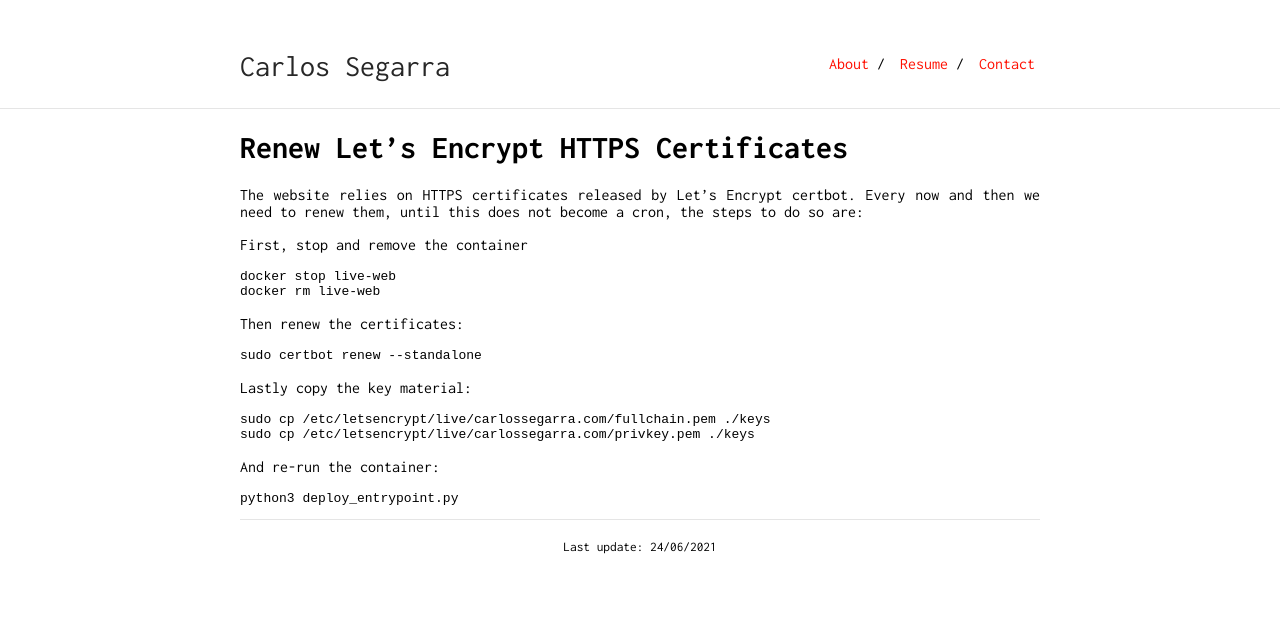
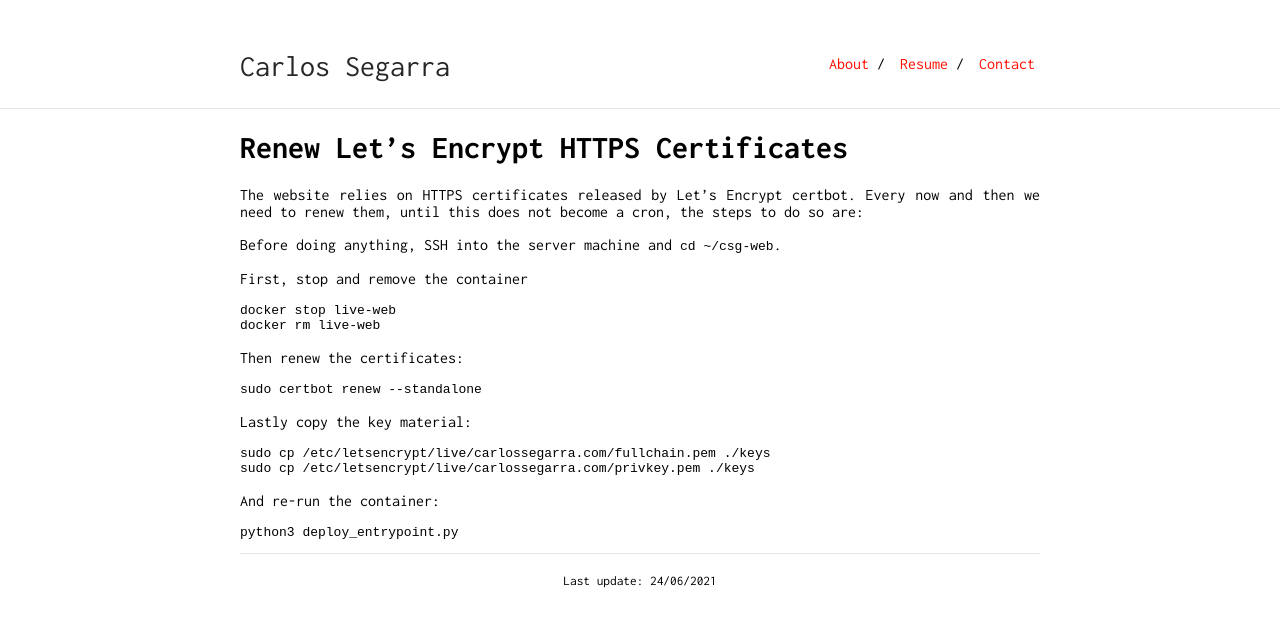
Before and after one commit to csegarragonz/csg-web, a Jekyll site: the page built from docs/certs.md, in a window 1280 px wide. Shown: the top 627 px of the page. Built offline with Jekyll 4.4.1, drawn with Linux system fonts in a browser that asks for light colours; our own code applies the rules of GitHub Pages for plain Markdown files.

Commit message:
update docs

````diff
--- a/docs/certs.md
+++ b/docs/certs.md
@@ -3,6 +3,8 @@
 The website relies on HTTPS certificates released by Let's Encrypt certbot.
 Every now and then we need to renew them, until this does not become a cron, the
 steps to do so are:
+
+Before doing anything, SSH into the server machine and `cd ~/csg-web`.
 
 First, stop and remove the container
 ```
````
